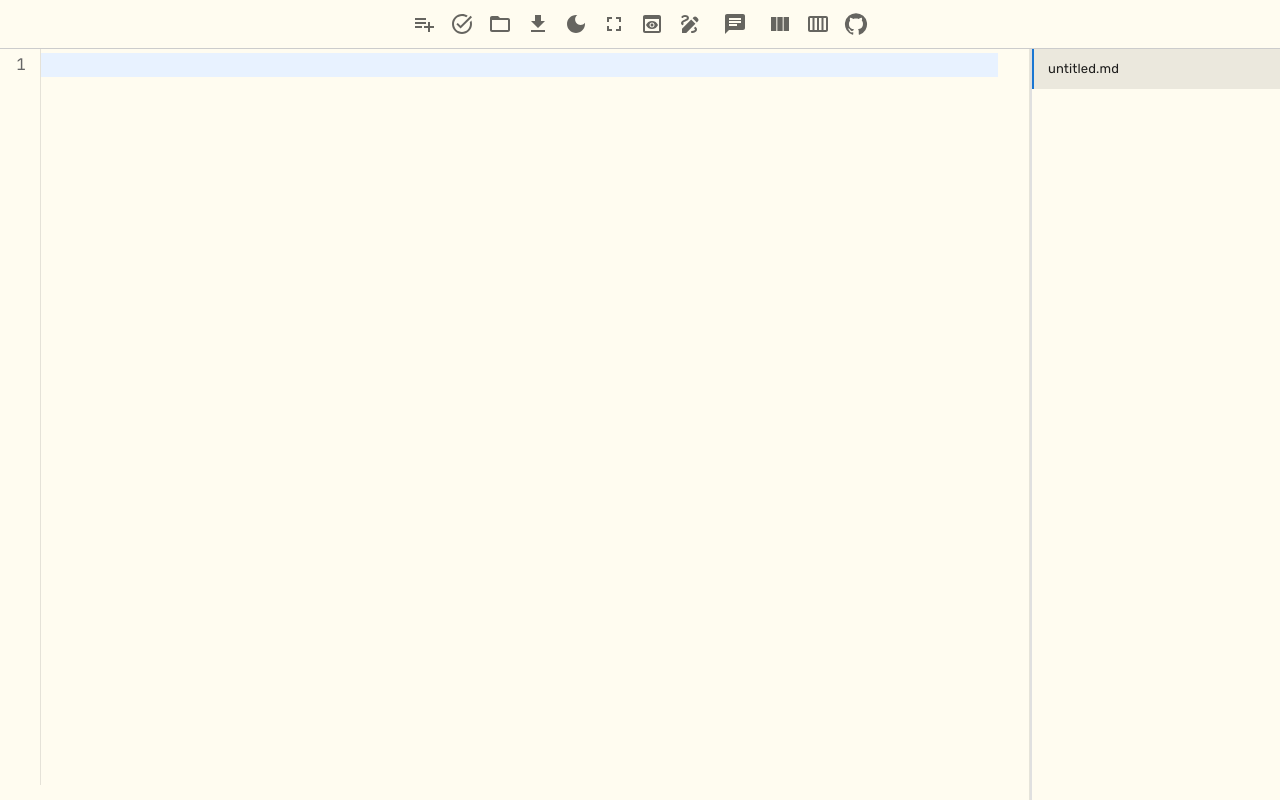
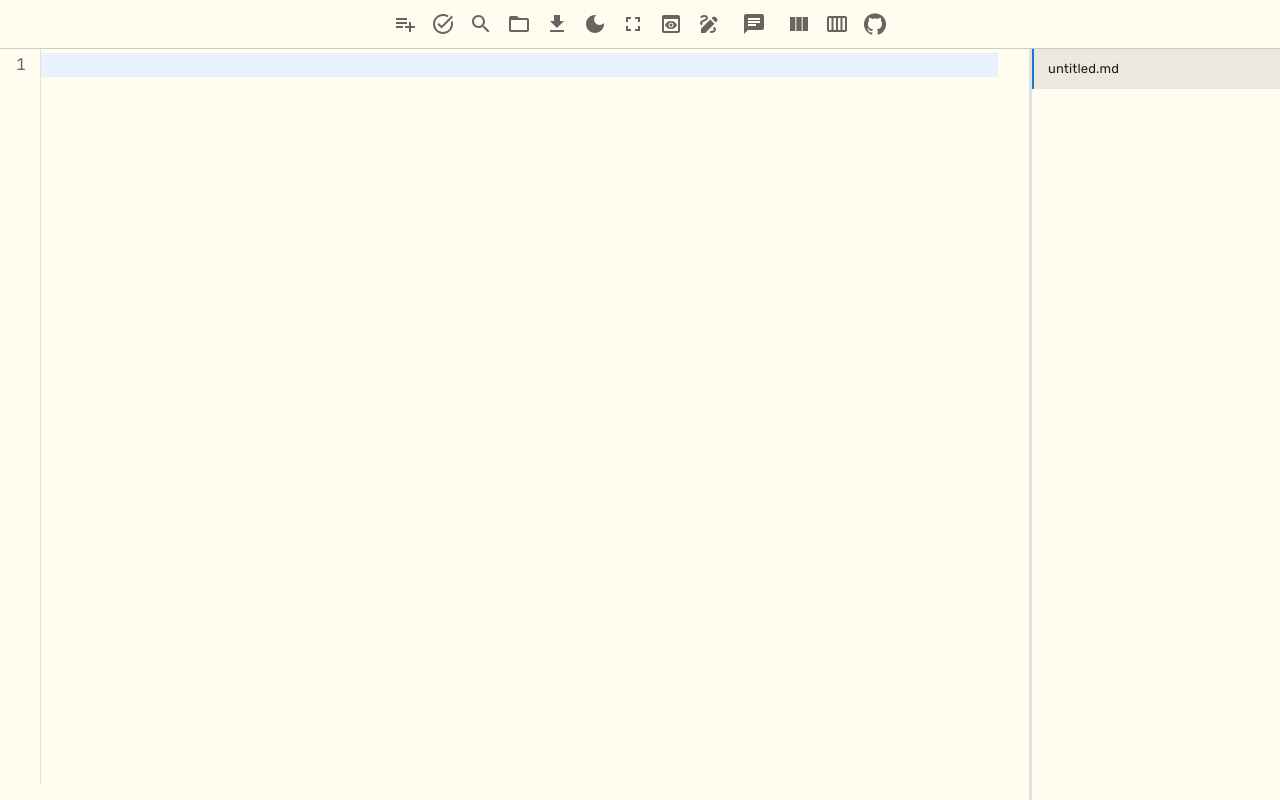
Before and after one commit to tchowdary/notepad-web, a React (Vite) app: page / in a window 1280 px wide. Built offline with nearby package versions, Linux system fonts and the light colour scheme.

Commit message:
Shortcut for search files on the toolbar

```diff
--- a/src/App.jsx
+++ b/src/App.jsx
@@ -1073,6 +1073,7 @@ function App() {
                     setActiveTab={setActiveTab}
                     isSyncing={isSyncing}
                     syncStatus={syncStatus}
+                    onCommandPaletteOpen={() => setShowCommandPalette(true)}
                   />
                 </Box>
 
@@ -1105,12 +1106,13 @@ function App() {
                 <ResponsiveToolbar
                   darkMode={darkMode}
                   onDarkModeChange={() => setDarkMode(!darkMode)}
-                  onChatToggle={() => setShowChat(!showChat)}
+                  onChatToggle={handleChatToggle}
                   showChat={showChat}
                   onSidebarToggle={() => setShowSidebar(!showSidebar)}
                   showSidebar={showSidebar}
                   onCopy={handleCopyContent}
                   onClear={handleClearContent}
+                  onCommandPaletteOpen={() => setShowCommandPalette(true)}
                 />
                 <Box sx={{
                   display: 'flex',
--- a/src/components/ResponsiveToolbar.jsx
+++ b/src/components/ResponsiveToolbar.jsx
@@ -12,6 +12,7 @@ import {
   Menu as MenuIcon,
   ContentCopy as CopyIcon,
   Clear as ClearIcon,
+  Search as SearchIcon,
 } from "@mui/icons-material";
 
 const ResponsiveToolbar = ({
@@ -23,6 +24,7 @@ const ResponsiveToolbar = ({
   showSidebar,
   onCopy,
   onClear,
+  onCommandPaletteOpen,
   className,
 }) => {
   const theme = useTheme();
@@ -75,6 +77,10 @@ const ResponsiveToolbar = ({
           <ClearIcon />
         </IconButton>
 
+        <IconButton onClick={onCommandPaletteOpen} size="small" sx={{ padding: '4px' }}>
+          <SearchIcon />
+        </IconButton>
+
         <IconButton onClick={onChatToggle} size="small" sx={{ padding: '4px' }}>
           <ChatIcon color={showChat ? "primary" : "inherit"} />
         </IconButton>
--- a/src/components/Toolbar.jsx
+++ b/src/components/Toolbar.jsx
@@ -31,6 +31,7 @@ import {
   Chat as ChatIcon,
   ViewColumn as SplitViewIcon,
   CalendarViewWeek as WeeklyNotesIcon,
+  Search as SearchIcon,
 } from '@mui/icons-material';
 import GitHubSettingsModal from './GitHubSettingsModal';
 import ApiKeyInput from './ApiKeyInput';
@@ -65,6 +66,7 @@ const Toolbar = ({
   tabs,
   activeTab,
   setActiveTab,
+  onCommandPaletteOpen,
 }) => {
   const [showGitHubSettings, setShowGitHubSettings] = useState(false);
   const [showApiKeyInput, setShowApiKeyInput] = useState(false);
@@ -185,6 +187,12 @@ const Toolbar = ({
         <Tooltip title="Todo Manager">
           <IconButton onClick={onTodoClick} size="small">
             <TodoManagerIcon />
+          </IconButton>
+        </Tooltip>
+
+        <Tooltip title="Command Palette (Ctrl+P)">
+          <IconButton onClick={onCommandPaletteOpen} size="small">
+            <SearchIcon />
           </IconButton>
         </Tooltip>
 
```
